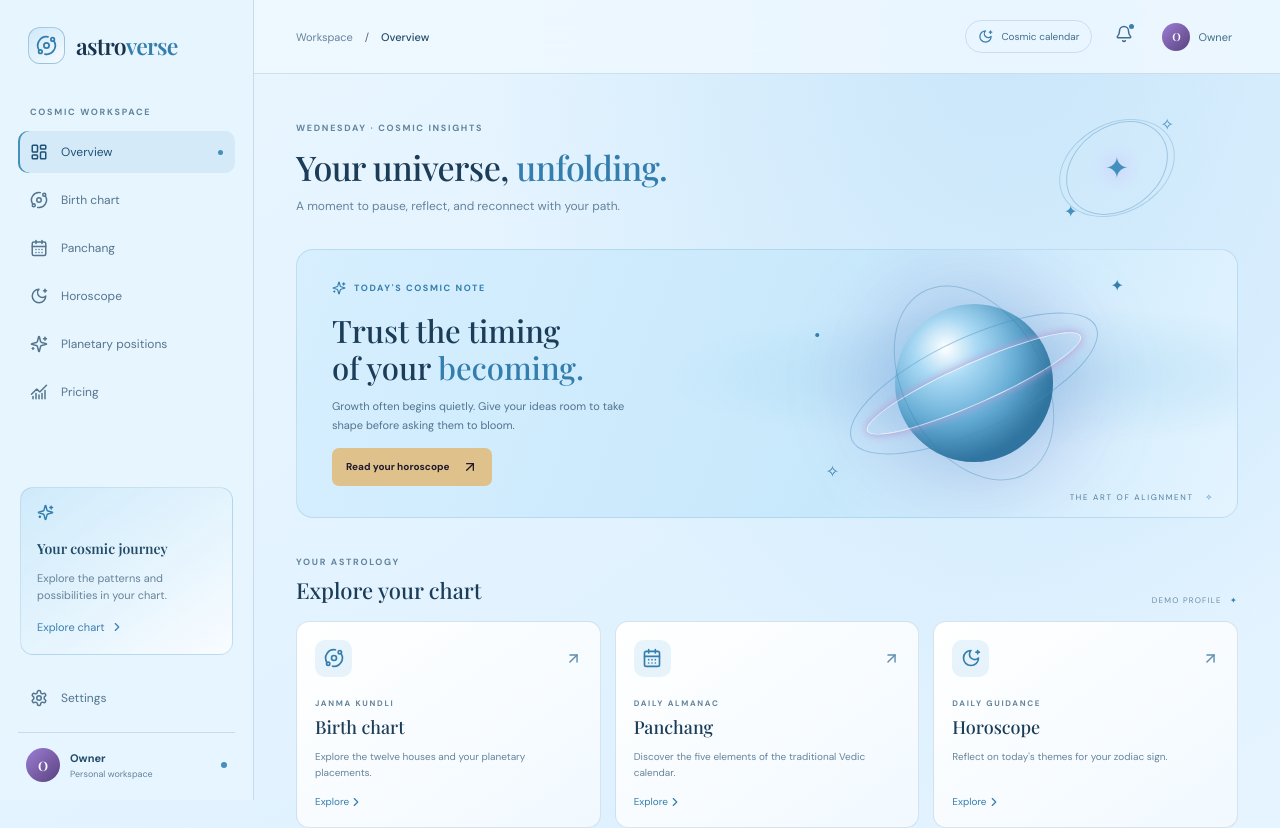
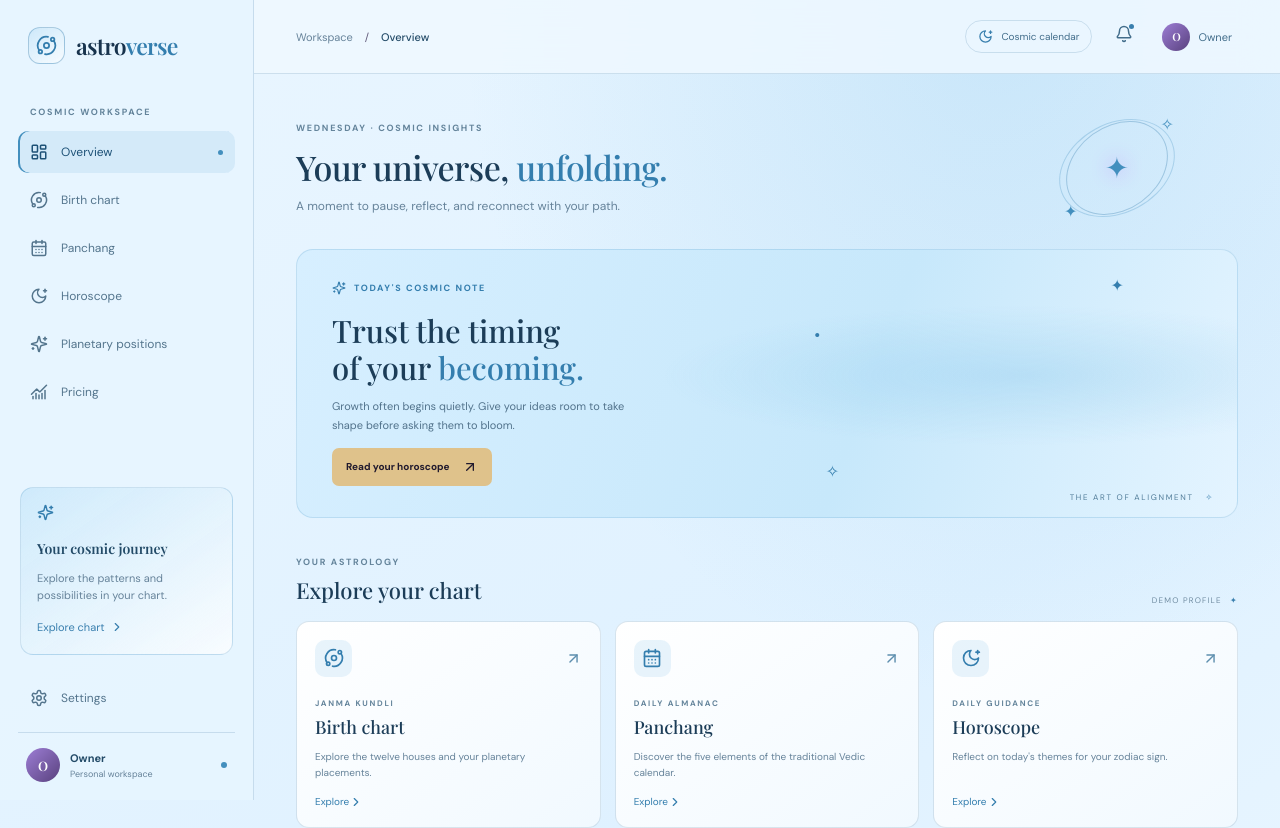
Before and after one commit to barshadatta48-web/Astrology_app_demo, a React (Vite) app: page / in a window 1280 px wide. Shown: the top 828 px of the page. Built offline with nearby package versions, Linux system fonts and the light colour scheme.

Commit message:
Remove Saturn-style planet artwork from background

```diff
--- a/src/App.jsx
+++ b/src/App.jsx
@@ -78,7 +78,7 @@ function PageHeading({ eyebrow, title, desc }) {
 function Overview({ onNavigate }) {
   return <div className="overview">
     <div className="welcome-row"><div><div className="eyebrow">WEDNESDAY · COSMIC INSIGHTS</div><h1>Your universe, <em>unfolding.</em></h1><p className="muted">A moment to pause, reflect, and reconnect with your path.</p></div><div className="welcome-orbit"><div className="orbit-ring ring-one"/><div className="orbit-ring ring-two"/><div className="orbit-core">✦</div><span className="orbit-star s-one">✧</span><span className="orbit-star s-two">✦</span></div></div>
-    <div className="hero-card"><div className="hero-copy"><div className="hero-tag"><Sparkles size={14}/> TODAY'S COSMIC NOTE</div><h2>Trust the timing<br/>of your <em>becoming.</em></h2><p>Growth often begins quietly. Give your ideas room to take shape before asking them to bloom.</p><button className="light-button" onClick={() => onNavigate('horoscope')}>Read your horoscope <ArrowUpRight size={16}/></button></div><div className="hero-art"><div className="planet-glow"/><div className="planet-large"/><div className="planet-orbit orbit-a"/><div className="planet-orbit orbit-b"/><span className="art-star a">✦</span><span className="art-star b">✧</span><span className="art-star c">·</span></div><div className="hero-caption">THE ART OF ALIGNMENT <span>✧</span></div></div>
+    <div className="hero-card"><div className="hero-copy"><div className="hero-tag"><Sparkles size={14}/> TODAY'S COSMIC NOTE</div><h2>Trust the timing<br/>of your <em>becoming.</em></h2><p>Growth often begins quietly. Give your ideas room to take shape before asking them to bloom.</p><button className="light-button" onClick={() => onNavigate('horoscope')}>Read your horoscope <ArrowUpRight size={16}/></button></div><div className="hero-art"><span className="art-star a">✦</span><span className="art-star b">✧</span><span className="art-star c">·</span></div><div className="hero-caption">THE ART OF ALIGNMENT <span>✧</span></div></div>
     <div className="section-title-row"><div><div className="eyebrow">YOUR ASTROLOGY</div><h2>Explore your chart</h2></div><span className="subtle-link">DEMO PROFILE <span>✦</span></span></div>
     <div className="feature-grid">
       <Feature icon={Orbit} title="Birth chart" desc="Explore the twelve houses and your planetary placements." tag="JANMA KUNDLI" onClick={() => onNavigate('kundli')}/>
```
